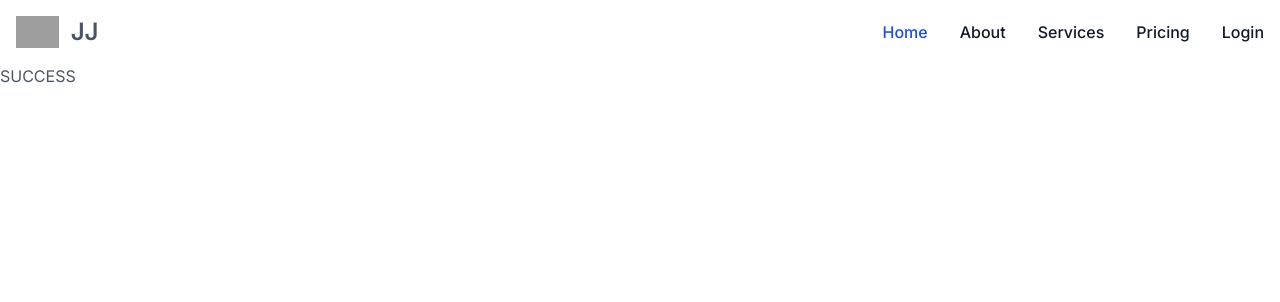
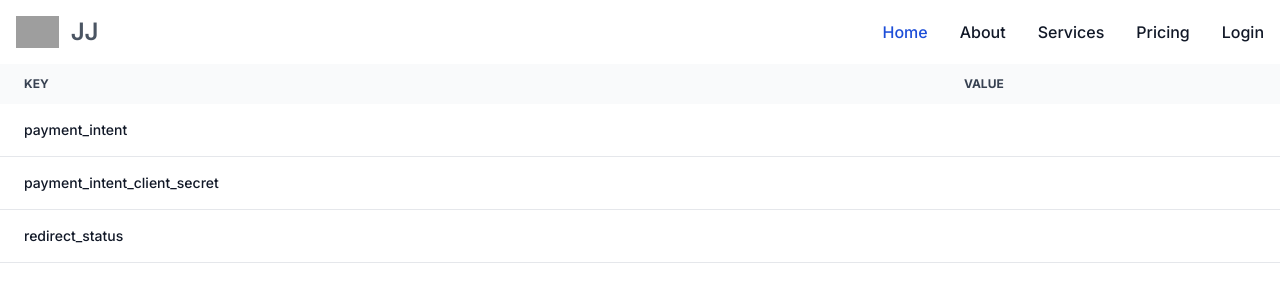
Before and after one commit to jimmymnt/payment-process-gateway-ui, a Next.js app: page /success in a window 1280 px wide. Shown: the top 302 px of the page. Built offline with nearby package versions, Linux system fonts and the light colour scheme; grey boxes are pictures that could not be loaded.

Commit message:
fixed some issues regarding product details page

```diff
--- a/src/components/CheckoutForm.jsx
+++ b/src/components/CheckoutForm.jsx
@@ -6,7 +6,6 @@ const CheckoutForm = (props) => {
   const [loading, setLoading] = useState(false);
   const stripe = useStripe();
   const elements = useElements();
-  console.log(product.id);
   const handlePayment = async (event) => {
     // We don't want to let default form submission happen here,
     // which would refresh the page.
@@ -47,7 +46,7 @@ const CheckoutForm = (props) => {
         margin: 'auto',
       }} onSubmit={handlePayment}>
         <PaymentElement/>
-        <button type="button"
+        <button type="submit"
                 className={`my-4 w-full ml-auto px-4 py-2 text-sm font-semibold leading-6 text-white transition duration-150 ease-in-out bg-blue-500 rounded-md shadow hover:bg-blue-400`}
                 disabled={loading}>
           {
--- a/src/pages/products/[id].jsx
+++ b/src/pages/products/[id].jsx
@@ -23,8 +23,9 @@ const ProductDetails = () => {
   };
 
   useEffect(() => {
-    const fetchProduct = async () => {
+    const fetchProduct = async (id) => {
       try {
+        if (id) {
           const response = await axios.get(`https://dummyjson.com/products/${id}`);
           const productRes = {
             ...response.data,
@@ -32,30 +33,27 @@ const ProductDetails = () => {
           }
 
           setProduct(productRes);
+        }
       } catch (error) {
         console.error(error);
       }
     }
 
-    fetchProduct(id);
+    fetchProduct(id).then(r => {});
   }, [id]);
 
   const loadPaymentForm = async (event) => {
     setLoading(true);
     const secDelay = loadStripeComponent ? 0 : 1000;
     setTimeout(async () => {
-      console.log('waiting');
       event.preventDefault();
       const paymentIntentInfo = localStorage.getItem(`pi_${product.id}`);
-      console.log(paymentIntentInfo);
       if (!paymentIntentInfo) {
         const paymentIntent = await createPaymentIntent(product);
-        console.log(JSON.stringify(paymentIntent.data));
         localStorage.setItem(`pi_${product.id}`, JSON.stringify(paymentIntent.data));
         setClientSecret(paymentIntent.data.client_secret);
       } else {
         const data = JSON.parse(paymentIntentInfo);
-        console.log(data);
         setClientSecret(data.client_secret);
       }
 
--- a/src/pages/products/index.jsx
+++ b/src/pages/products/index.jsx
@@ -6,8 +6,8 @@ const Index = () => {
 
   useEffect(() => {
     axios.get(`https://dummyjson.com/products?limit=10`).then(res => {
-      console.log(res.data);
-      setProducts(res.data.products);
+      const {products} = res.data;
+      setProducts(products);
     });
   }, []);
 
--- a/src/pages/success.jsx
+++ b/src/pages/success.jsx
@@ -1,4 +1,5 @@
 import React, {useEffect} from 'react';
+import {useSearchParams} from "next/navigation";
 
 const Success = () => {
   useEffect(() => {
@@ -9,9 +10,47 @@ const Success = () => {
         localStorage.removeItem(x))
   }, []);
 
+  const params = useSearchParams();
+  const paymentInfoKey = [
+    'payment_intent',
+    'payment_intent_client_secret',
+    'redirect_status',
+  ];
+
   return (
     <div>
-      SUCCESS
+      <div className="relative overflow-x-auto">
+        <table className="w-full text-sm text-left rtl:text-right text-gray-500 dark:text-gray-400">
+          <thead className="text-xs text-gray-700 uppercase bg-gray-50 dark:bg-gray-700 dark:text-gray-400">
+          <tr>
+            <th scope="col" className="px-6 py-3">
+              Key
+            </th>
+            <th scope="col" className="px-6 py-3">
+              Value
+            </th>
+          </tr>
+          </thead>
+          <tbody>
+          {
+            paymentInfoKey.length && paymentInfoKey.map(key => {
+              return (
+                <tr key={key} className="bg-white border-b dark:bg-gray-800 dark:border-gray-700">
+                  <th scope="row" className="px-6 py-4 font-medium text-gray-900 whitespace-nowrap dark:text-white">
+                    {key}
+                  </th>
+                  <td className="px-6 py-4">
+                    <code>
+                      {params.get(key)}
+                    </code>
+                  </td>
+                </tr>
+              )
+            })
+          }
+          </tbody>
+        </table>
+      </div>
     </div>
   );
 };
```
Lines whose indentation alone changed are shown as unchanged.
